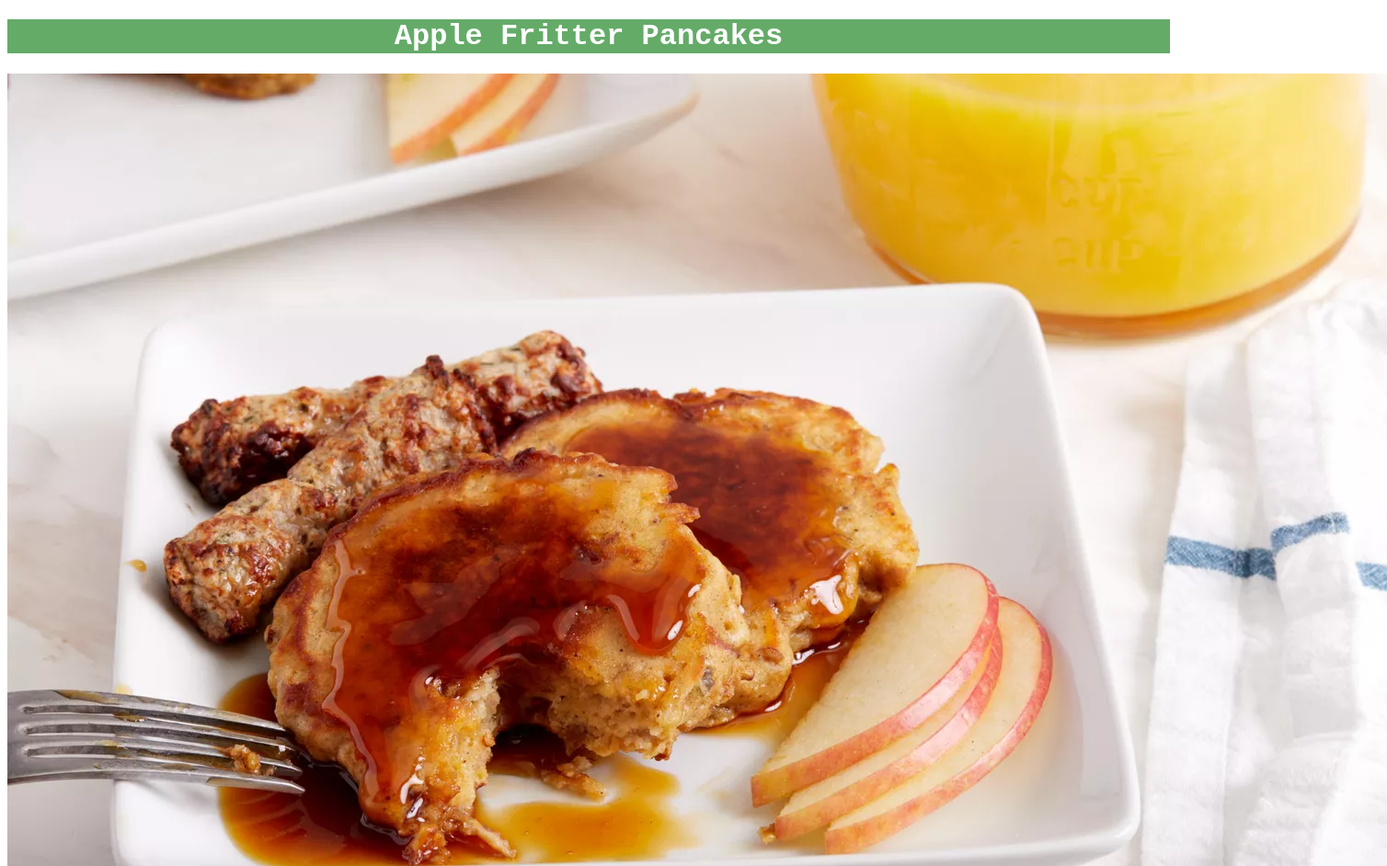
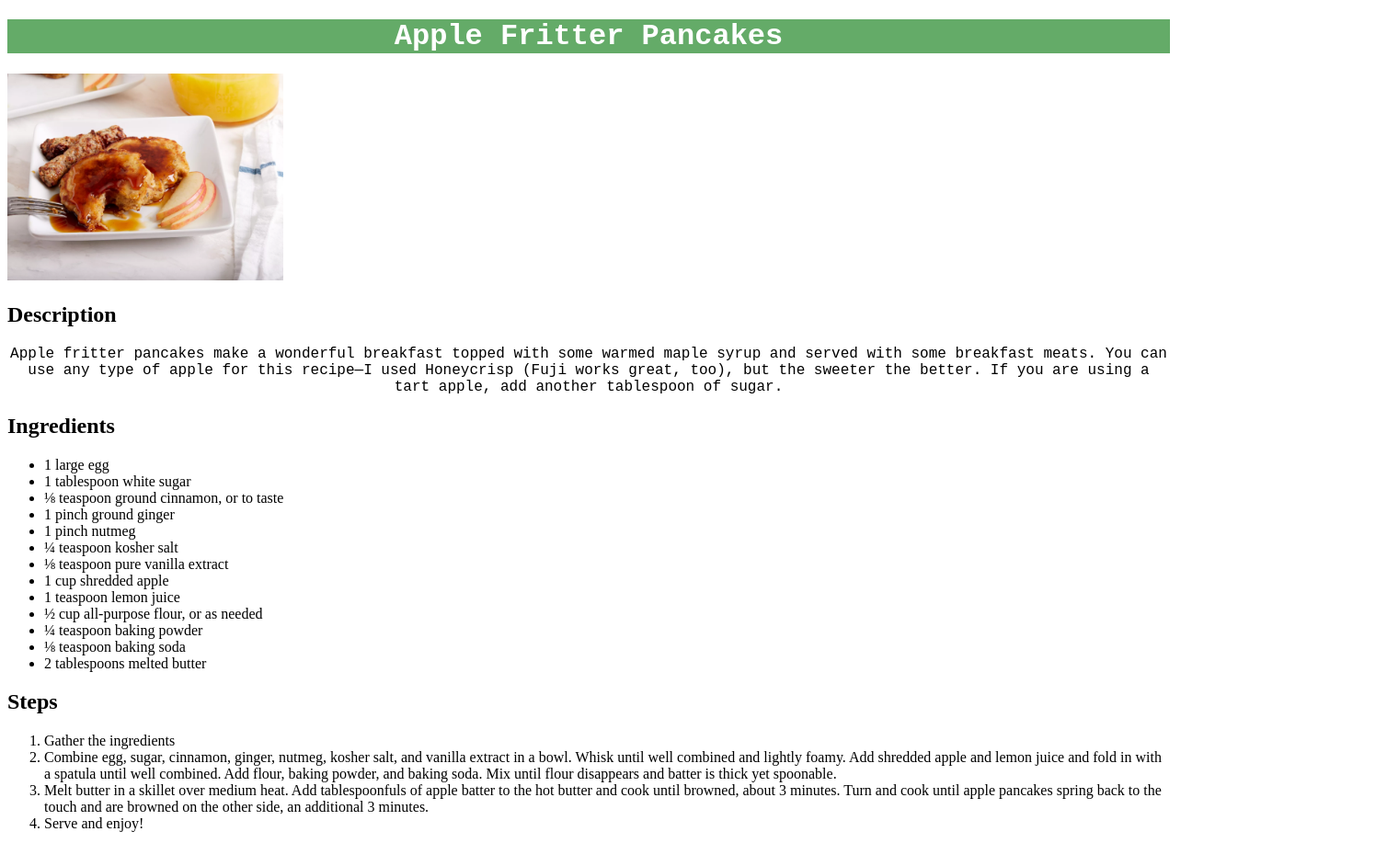
Before and after one commit to mandyramoss/odin-recipes, a plain HTML site: page recipes/applefrit.html in a window 1280 px wide. Shown: the top 942 px of the page at 92% size, 1508 px wide, since content can reach past the window. After the commit the page ends 921 px from the top, so only its background shows below. Drawn offline with Linux system fonts and the light colour scheme.

Commit message:
fix img size

```diff
--- a/recipes/applefrit.html
+++ b/recipes/applefrit.html
@@ -8,7 +8,7 @@
     </head>
     <body>
         <h1>Apple Fritter Pancakes</h1>
-        <img src="apple-fritter.jpg" alt="Already eaten ooked apple fritter pancakes topped with syrup and sausages and apples on the side">
+        <img src="apple-fritter.jpg" width="300" height="auto" alt="Already eaten ooked apple fritter pancakes topped with syrup and sausages and apples on the side">
 
         <h2>Description</h2>
         <p>Apple fritter pancakes make a wonderful breakfast topped with some warmed maple syrup and served with some breakfast meats. You can use any type of apple for this recipe—I used Honeycrisp (Fuji works great, too), but the sweeter the better. If you are using a tart apple, add another tablespoon of sugar.</p>
```
Also changed, not shown: recipes/chicken.html (+1 -1 lines).
